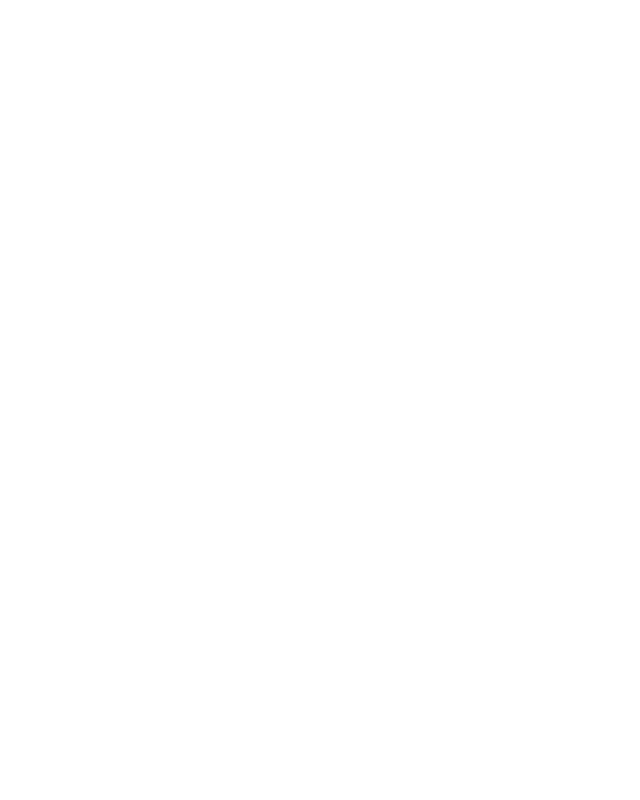
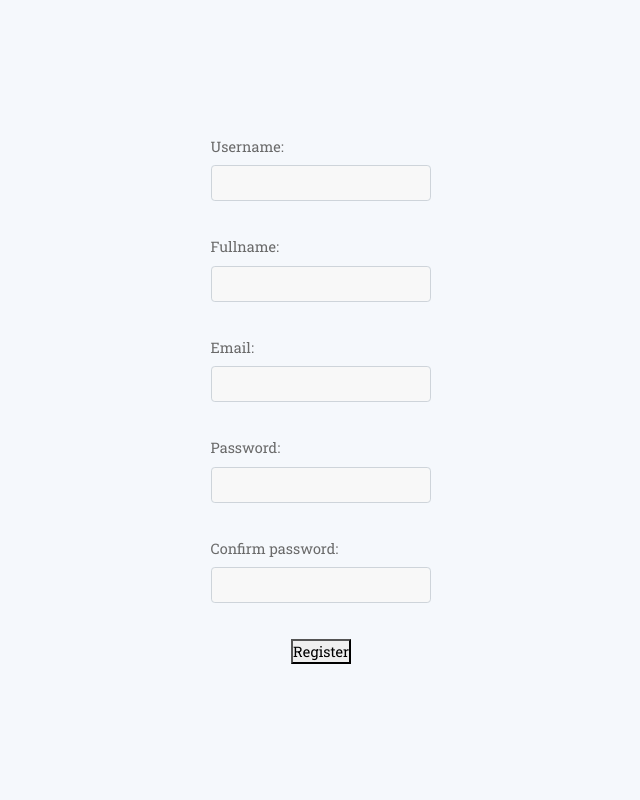
Before and after one commit to madamroger007/Website_Charity_Community, a Flask app: page /register/1 in a window 1280 px wide. Before the commit the part shown is empty. Shown: the whole page, without its empty margins (319-959 px from the left). Run offline with Flask 3, Linux system fonts and the light colour scheme; some libraries are stand-ins or nearby versions.

Commit message:
Menambahkan elemen register untuk testing back end

```diff
--- a/templates/auth/register.html
+++ b/templates/auth/register.html
@@ -5,8 +5,59 @@
     <meta http-equiv="X-UA-Compatible" content="IE=edge">
     <meta name="viewport" content="width=device-width, initial-scale=1.0">
     <title>Document</title>
+
+    <link rel="stylesheet" href="{{ url_for('static', filename='client/assets/css/bootstrap.min.css') }}">
+    <link rel="stylesheet" href="https://cdn.jsdelivr.net/npm/bootstrap-icons@1.9.1/font/bootstrap-icons.css">
+    <link rel="stylesheet" type="text/css" href="{{ url_for('static', filename='client/assets/css/style.css') }}" />
 </head>
 <body>
+    <form id="formRegister" method="post" action="{{ url_for('register', role=role) }}" class="d-flex flex-column justify-content-center  align-items-center w-100 h-100">
+         {{ form.hidden_tag() }}
+        <div class="mb-3">
+            <label for="username" class="form-label">Username:</label>
+            <input  class="form-control" type="text" id="username" name="username_give" required>
+            {% if form.username_give.errors %}
+                <span style="color: red;">{{ form.username_give.errors[0] }}</span>
+            {% endif %}
+        </div>
 
+        <div class="mb-3">
+            <label for="fullname" class="form-label">Fullname:</label>
+            <input class="form-control"  type="text" id="fullname" name="fullname_give" required>
+            {% if form.fullname_give.errors %}
+                <span style="color: red;">{{ form.fullname_give.errors[0] }}</span>
+            {% endif %}
+        </div>
+
+        <div class="mb-3">
+            <label for="email" class="form-label">Email:</label>
+            <input class="form-control"  type="email" id="email" name="email_give"  required>
+            {% if form.email_give.errors %}
+                <span style="color: red;">{{ form.email_give.errors[0] }}</span>
+            {% endif %}
+        </div>
+
+
+
+       <div class="mb-3">
+        <label for="password" class="form-label">Password:</label>
+        <input class="form-control"  type="password" id="password" name="password_give" required>
+        {% if form.password_give.errors %}
+            <span style="color: red;">{{ form.password_give.errors[0] }}</span>
+        {% endif %}
+       </div>
+
+       <div class="mb-3">
+        <label for="password" class="form-label">Confirm password:</label>
+        <input class="form-control"  type="password" id="confirm_password" name="confirm_password" required>
+        {% if form.password_give.errors %}
+            <span style="color: red;">{{ form.password_give.errors[0] }}</span>
+        {% endif %}
+       </div>
+
+
+
+        <button type="submit">Register</button>
+    </form>
 </body>
 </html>
```
